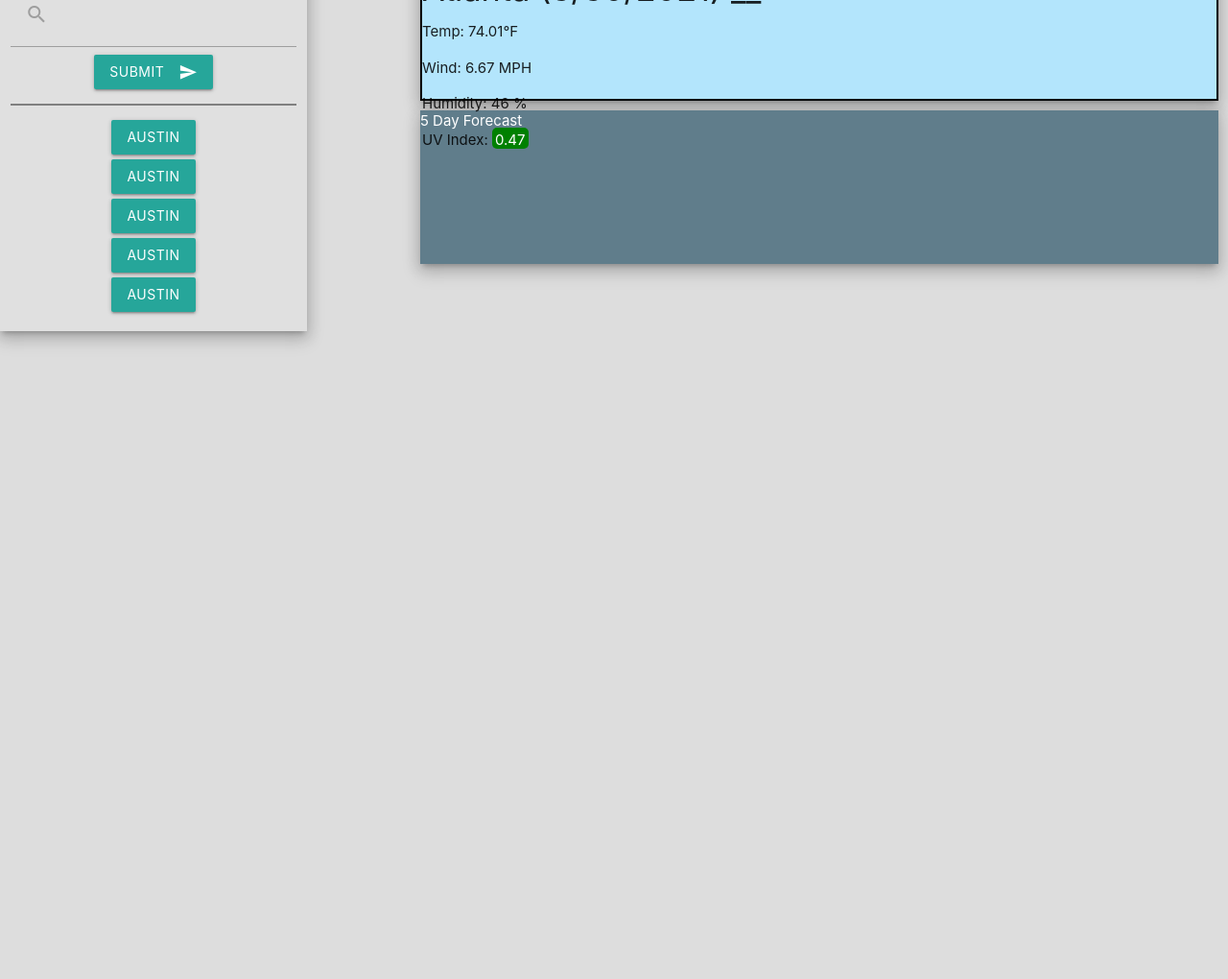
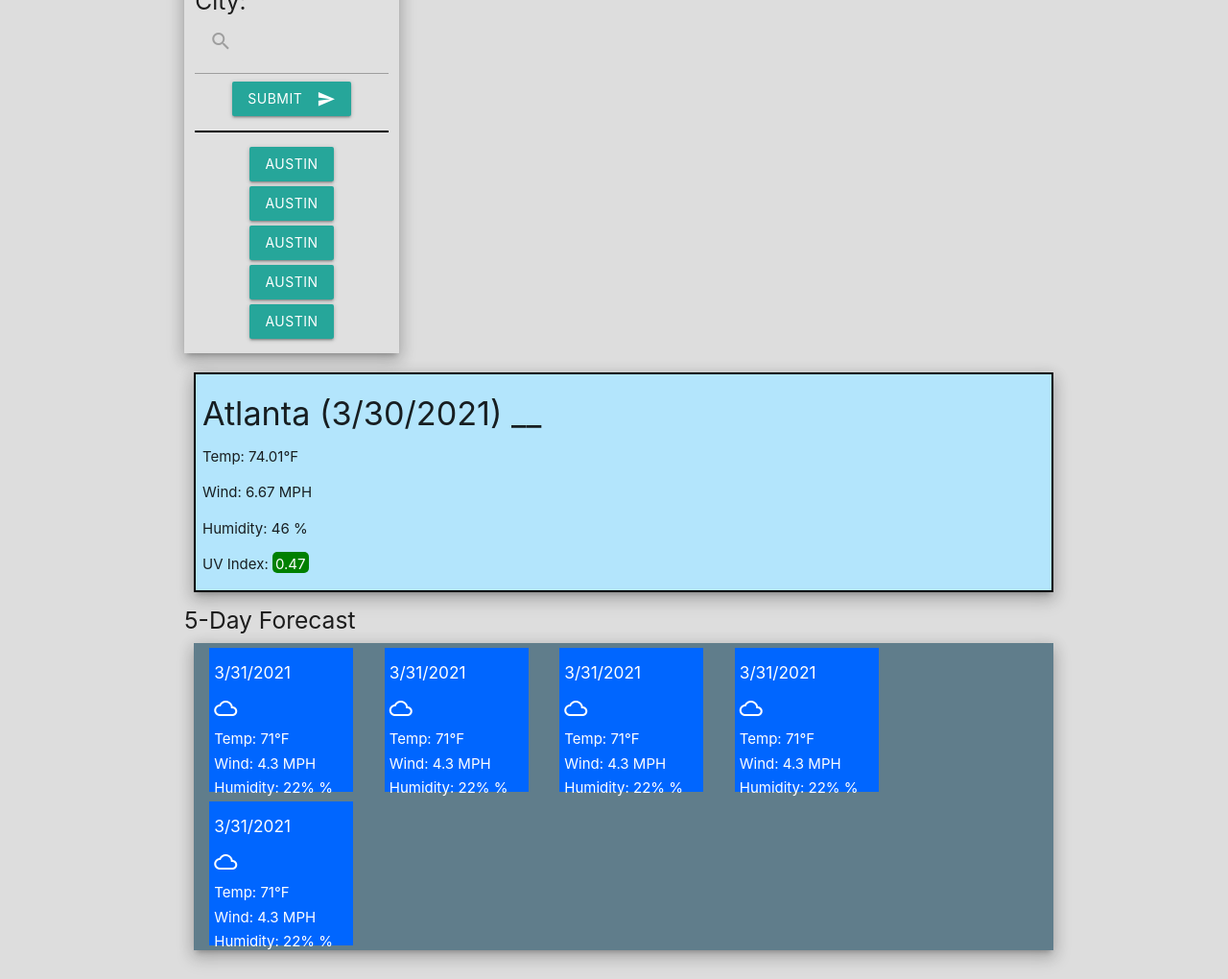
Before and after one commit to D-Whipp/weather-dashboard, a plain HTML site: page index.html in a window 1280 px wide. Shown: the part 129-1149 px from the top of the page at 96% size. Before the commit the page ends 800 px from the top, so only its background shows below. Drawn offline with nearby package versions, Linux system fonts and the light colour scheme.

Commit message:
styled forecast

```diff
--- a/assets/css/styles.css
+++ b/assets/css/styles.css
@@ -11,21 +11,22 @@ body {
 }
 
 .search-box {
-    height: 50vh;
+    height: 100%;
     width: 25vw;
     margin: 10px;
 }
 
 .weather-report {
-    height: 20vh;
-    width: 65vw;
+    height: 100%;
+    width: 100%;
     margin: 10px;
+    padding-left: 7px;
     border: 2px solid black;
 }
 
 .forecast {
-    height: 20vh;
-    width: 65vw;
+    height: 100%;
+    width: 100%;
     margin: 10px;
 }
 
@@ -34,7 +35,7 @@ body {
 }
 
 .border-bot {
-    border-bottom: 2px solid grey;
+    border-bottom: 2px solid #000000;
 }
 
 .uv-index {
@@ -44,3 +45,12 @@ body {
     padding: 3px 3px 0 3px;
     width: 100px;
 }
+
+.card-custom {
+    height: 150px;
+    width: 150px;
+    background-color: #0066ff;
+    margin: 5px;
+    padding: 5px;
+    line-height: 0.7;
+}
--- a/index.html
+++ b/index.html
@@ -20,7 +20,7 @@
   </head>
   <body>
     <!-- NAVBAR START -->
-    <nav>
+    <nav class="container">
       <div class="nav-wrapper">
         <a href="#" class="brand-logo">Weather Dashboard</a>
       </div>
@@ -28,10 +28,10 @@
     <!-- NAVBAR END -->
 
     <!-- CONTAINER HOLDS ALL START -->
-    <div class="row">
+    <div class="row container">
       <!-- SEARCH BOX START -->
       <div class="col l3 search-box grey lighten-2 z-depth-3 search-box">
-          <h5>Search for a City:</h5>
+        <h5>Search for a City:</h5>
         <form class="border-bot">
           <div class="input-field center">
             <input id="search" type="search" required />
@@ -83,8 +83,83 @@
         <!-- WEATHER REPORT END -->
 
         <!-- 5 DAY FORECAST START -->
+        <h5>5-Day Forecast</h5>
         <div class="row l9 blue-grey white-text z-depth-3 forecast">
-          5 Day Forecast
+          <div class="col">
+            <div class="card-custom">
+              <h6><span class="date">3/31/2021</span></h6>
+              <p>
+                <span class="var-cloud"
+                  ><i class="material-icons">cloud_queue</i></span
+                >
+              </p>
+              <p class="temp">Temp: <span class="day-temp">71</span>&deg;F</p>
+              <p class="wind">Wind: <span class="wind-spd">4.3</span> MPH</p>
+              <p class="humidity">
+                Humidity: <span class="hum-perc">22%</span> &percnt;
+              </p>
+            </div>
+          </div>
+          <div class="col">
+            <div class="card-custom">
+              <h6><span class="date">3/31/2021</span></h6>
+              <p>
+                <span class="var-cloud"
+                  ><i class="material-icons">cloud_queue</i></span
+                >
+              </p>
+              <p class="temp">Temp: <span class="day-temp">71</span>&deg;F</p>
+              <p class="wind">Wind: <span class="wind-spd">4.3</span> MPH</p>
+              <p class="humidity">
+                Humidity: <span class="hum-perc">22%</span> &percnt;
+              </p>
+            </div>
+          </div>
+          <div class="col">
+            <div class="card-custom">
+              <h6><span class="date">3/31/2021</span></h6>
+              <p>
+                <span class="var-cloud"
+                  ><i class="material-icons">cloud_queue</i></span
+                >
+              </p>
+              <p class="temp">Temp: <span class="day-temp">71</span>&deg;F</p>
+              <p class="wind">Wind: <span class="wind-spd">4.3</span> MPH</p>
+              <p class="humidity">
+                Humidity: <span class="hum-perc">22%</span> &percnt;
+              </p>
+            </div>
+          </div>
+          <div class="col">
+            <div class="card-custom">
+              <h6><span class="date">3/31/2021</span></h6>
+              <p>
+                <span class="var-cloud"
+                  ><i class="material-icons">cloud_queue</i></span
+                >
+              </p>
+              <p class="temp">Temp: <span class="day-temp">71</span>&deg;F</p>
+              <p class="wind">Wind: <span class="wind-spd">4.3</span> MPH</p>
+              <p class="humidity">
+                Humidity: <span class="hum-perc">22%</span> &percnt;
+              </p>
+            </div>
+          </div>
+          <div class="col">
+            <div class="card-custom">
+              <h6><span class="date">3/31/2021</span></h6>
+              <p>
+                <span class="var-cloud"
+                  ><i class="material-icons">cloud_queue</i></span
+                >
+              </p>
+              <p class="temp">Temp: <span class="day-temp">71</span>&deg;F</p>
+              <p class="wind">Wind: <span class="wind-spd">4.3</span> MPH</p>
+              <p class="humidity">
+                Humidity: <span class="hum-perc">22%</span> &percnt;
+              </p>
+            </div>
+          </div>
         </div>
         <!-- 5 DAY FORECAST END -->
       </div>
```
